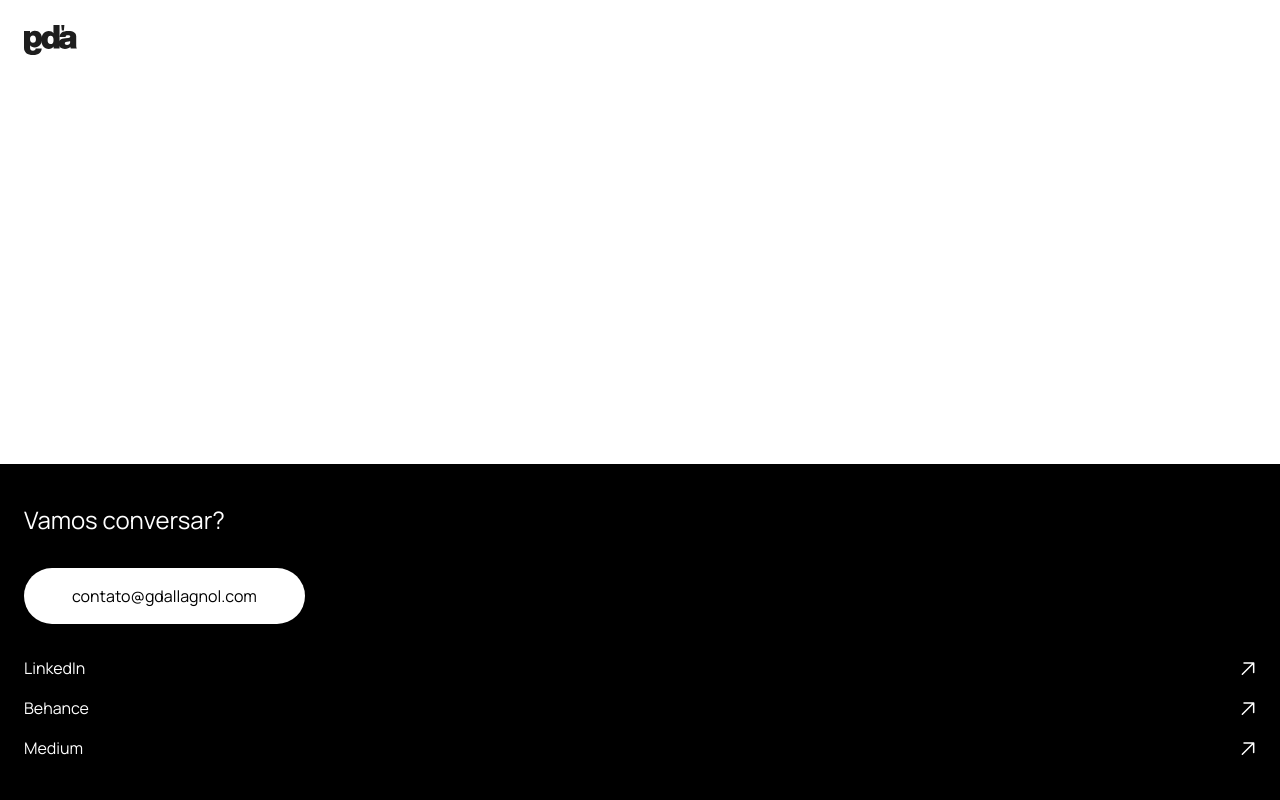
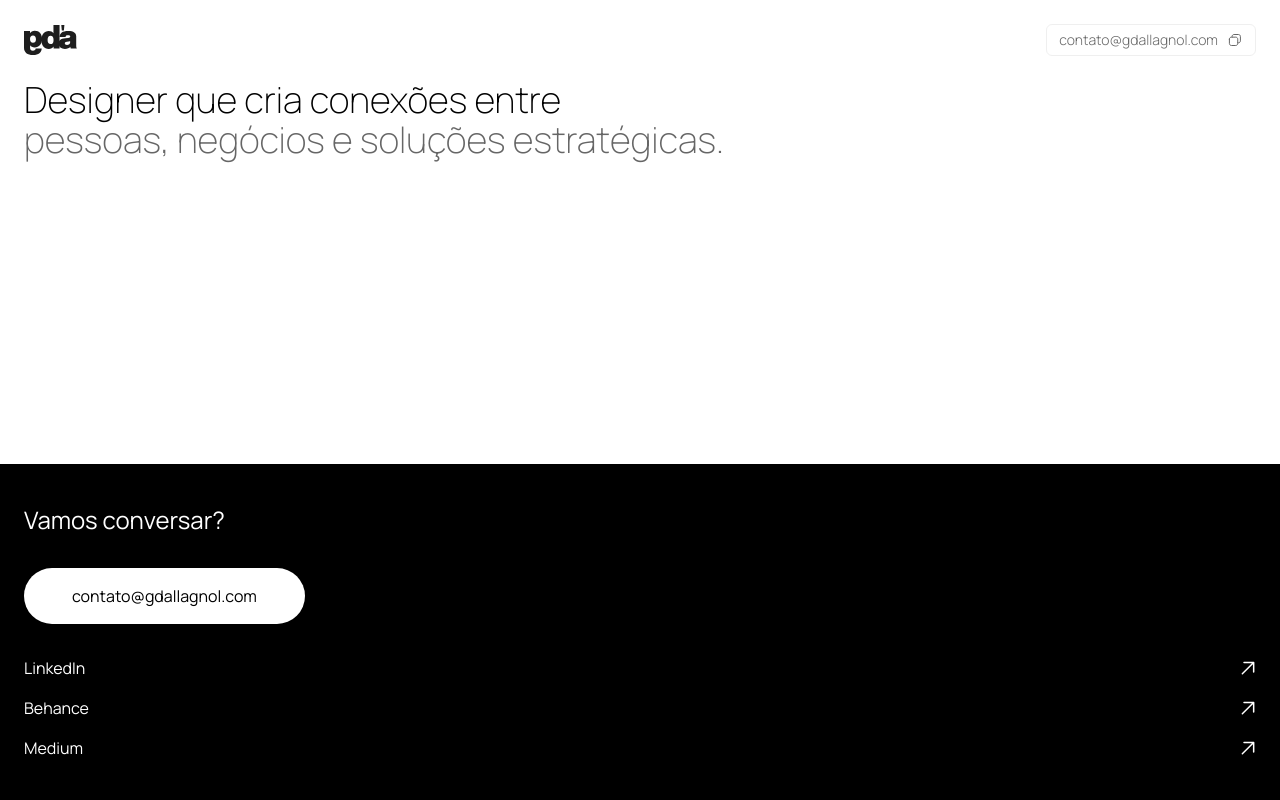
Before and after one commit to gdallagnol/gda-portfolio, an Astro site: page / in a window 1280 px wide. Built offline with nearby package versions, Linux system fonts and the light colour scheme; Astro itself is replaced by a stand-in of ours.

Commit message:
add hero section

```diff
--- /dev/null
+++ b/src/components/Footer.astro
@@ -0,0 +1,28 @@
+---
+import arrow from '@assets/arrow.svg';
+---
+
+<footer class="bg-black text-white flex flex-col px-6 py-10 gap-8">
+  <p class="text-2xl leading-8">Vamos conversar?</p>
+  <button class="bg-white rounded-full text-black py-4 px-12 inline-block w-fit">contato@gdallagnol.com</button>
+  <ul class="space-y-4">
+    <li>
+      <a href="#" class="flex justify-between">
+        LinkedIn
+        <img src={arrow.src} alt="" />
+      </a>
+    </li>
+    <li>
+      <a href="#" class="flex justify-between">
+        Behance
+        <img src={arrow.src} alt="" />
+      </a>
+    </li>
+    <li>
+      <a href="#" class="flex justify-between">
+        Medium
+        <img src={arrow.src} alt="" />
+      </a>
+    </li>
+  </ul>
+</footer>
--- /dev/null
+++ b/src/components/Header.astro
@@ -0,0 +1,35 @@
+---
+import logo from '@assets/logo.svg';
+import copy from '@assets/copy.svg';
+---
+
+<header class="container flex p-6 justify-between">
+  <img src={logo.src} alt="" class="" />
+
+  <button
+    class="flex items-center gap-2 w-auto h-8 px-3 text-sm py-1 border rounded-md cursor-pointer font-light text-foreground
+     border-neutral-200/60 hover:bg-neutral-100 hover:text-neutral-600"
+  >
+    <span>contato@gdallagnol.com</span>
+
+    <img src={copy.src} />
+  </button>
+  <!-- <span x-show="copyNotification" class="tracking-tight text-green-500" x-cloak>Copied to Clipboard</span> -->
+  <!-- <svg
+      x-show="copyNotification"
+      class="w-4 h-4 ml-1.5 text-green-500 stroke-current"
+      xmlns="http://www.w3.org/2000/svg"
+      fill="none"
+      viewBox="0 0 24 24"
+      stroke-width="1.5"
+      stroke="currentColor"
+      x-cloak
+    >
+      <path
+        stroke-linecap="round"
+        stroke-linejoin="round"
+        d="M11.35 3.836c-.065.21-.1.433-.1.664 0 .414.336.75.75.75h4.5a.75.75 0 00.75-.75 2.25 2.25 0 00-.1-.664m-5.8 0A2.251 2.251 0 0113.5 2.25H15c1.012 0 1.867.668 2.15 1.586m-5.8 0c-.376.023-.75.05-1.124.08C9.095 4.01 8.25 4.973 8.25 6.108V8.25m8.9-4.414c.376.023.75.05 1.124.08 1.131.094 1.976 1.057 1.976 2.192V16.5A2.25 2.25 0 0118 18.75h-2.25m-7.5-10.5H4.875c-.621 0-1.125.504-1.125 1.125v11.25c0 .621.504 1.125 1.125 1.125h9.75c.621 0 1.125-.504 1.125-1.125V18.75m-7.5-10.5h6.375c.621 0 1.125.504 1.125 1.125v9.375m-8.25-3l1.5 1.5 3-3.75"
+      >
+      </path>
+    </svg> -->
+</header>
--- a/src/layouts/Layout.astro
+++ b/src/layouts/Layout.astro
@@ -1,6 +1,7 @@
 ---
 import logo from '@assets/logo.svg';
-import arrow from '@assets/arrow.svg';
+import Footer from '@components/Footer.astro';
+import Header from '@components/Header.astro';
 ---
 
 <!doctype html>
@@ -16,38 +17,13 @@ import arrow from '@assets/arrow.svg';
     <link href="https://fonts.googleapis.com/css2?family=Manrope:wght@200..800&display=swap" rel="stylesheet" />
   </head>
   <body class="flex flex-col">
-    <header class="container flex p-6">
-      <img src={logo.src} alt="" class="" />
-    </header>
+    <Header />
 
     <div class="container px-6 flex-1">
       <slot />
     </div>
 
-    <footer class="bg-black text-white flex flex-col px-6 py-10 gap-8">
-      <p class="text-2xl leading-8">Vamos conversar?</p>
-      <button class="bg-white rounded-full text-black py-4 px-12 inline-block w-fit">contato@gdallagnol.com</button>
-      <ul class="space-y-4">
-        <li>
-          <a href="#" class="flex justify-between">
-            LinkedIn
-            <button><img src={arrow.src} /></button>
-          </a>
-        </li>
-        <li>
-          <a href="#" class="flex justify-between">
-            Behance
-            <button><img src={arrow.src} /></button>
-          </a>
-        </li>
-        <li>
-          <a href="#" class="flex justify-between">
-            Medium
-            <button><img src={arrow.src} /></button>
-          </a>
-        </li>
-      </ul>
-    </footer>
+    <Footer />
   </body>
 </html>
 
--- a/src/pages/index.astro
+++ b/src/pages/index.astro
@@ -2,4 +2,13 @@
 import Layout from '@layouts/Layout.astro';
 ---
 
-<Layout />
+<Layout>
+  <section>
+    <h1 class="text-4xl font-thin">
+      Designer que cria conexões entre
+      <span class="text-foreground block">pessoas, negócios e soluções estratégicas.</span>
+    </h1>
+  </section>
+
+  <main></main>
+</Layout>
--- a/tailwind.config.mjs
+++ b/tailwind.config.mjs
@@ -3,6 +3,9 @@ export default {
   content: ['./src/**/*.{astro,html,js,jsx,md,mdx,svelte,ts,tsx,vue}'],
   theme: {
     extend: {
+      colors: {
+        foreground: '#666666',
+      },
       fontFamily: {
         sans: ['Manrope', 'system-ui'],
       },
```
Also changed, not shown: src/assets/copy.svg (added).
